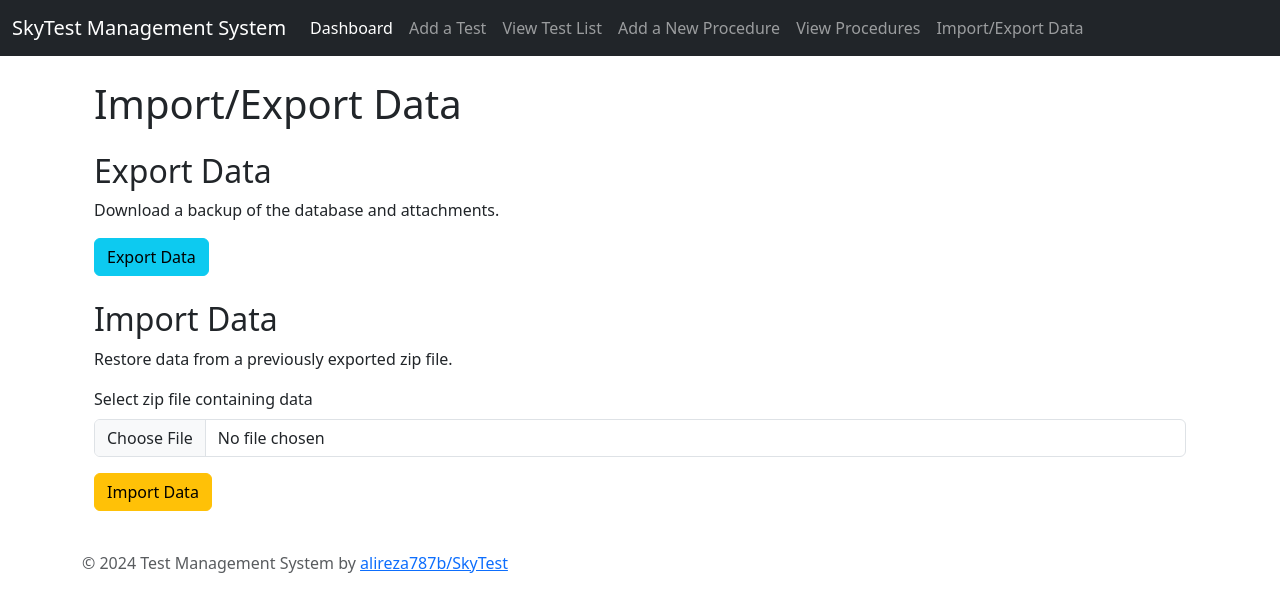
After one commit to alireza787b/SkyTest, a Flask app: page /data-management in a window 1280 px wide. The commit adds this page. Shown: the top 612 px of the page. Run offline with Flask 3, Linux system fonts and the light colour scheme.

Commit message:
import/export option done

```diff
--- a/app/routes.py
+++ b/app/routes.py
@@ -1,10 +1,11 @@
 from datetime import datetime
 import shutil
-from flask import render_template, request, send_from_directory, url_for, redirect, flash
+import zipfile
+from flask import render_template, request, send_file, send_from_directory, url_for, redirect, flash
 import json
 import os
 from . import app, db
-from config import TITLE, JSON_PATH, PROCEDURES_JSON_PATH, UPLOAD_FOLDER
+from config import DATABASE_PATH, TITLE, JSON_PATH, PROCEDURES_JSON_PATH, UPLOAD_FOLDER
 from .utils import convert_to_time, create_test_directory, generate_unique_proc_id, generate_unique_proc_title, save_uploaded_files, try_parse_time
 from app.models import get_procedure_model, get_test_data_model
 from app.forms import load_form_structure
@@ -191,7 +192,7 @@ def delete_test(test_id):
 def list_tests():
     """Lists summaries of all tests."""
     TestData = get_test_data_model()
-    fields = [TestData.id, TestData.test_title, TestData.date if hasattr(TestData, 'date') else None]
+    fields = [TestData.id, TestData.test_title, TestData.created_at if hasattr(TestData, 'date') else None]
     tests = TestData.query.with_entities(*[f for f in fields if f]).all()
     return render_template('tests_list.html', tests=tests)
 
@@ -348,7 +349,7 @@ def edit_procedure(procedure_id):
 @app.route('/procedures')
 def list_procedures():
     Procedure = get_procedure_model()
-    procedures = Procedure.query.order_by(Procedure.date_created.desc()).all()
+    procedures = Procedure.query.order_by(Procedure.created_at).all()
     return render_template('procedures_list.html', procedures=procedures)
 
 
@@ -396,3 +397,79 @@ def download_file(test_id, filename):
     except Exception as e:
         print(f"Error: {e}")  # Log any error
         return "File not found", 404
+
+
+############
+#import/export
+
+@app.route('/data-management')
+def data_management():
+    # Render the Import/Export page template
+    return render_template('import_export.html')
+
+
+
+@app.route('/export_data')
+def export_data():
+    import tempfile
+
+    # Temporary directory to store the database dump and attachments before zipping
+    with tempfile.TemporaryDirectory() as tmpdirname:
+        # Copy the database file
+        shutil.copy2(DATABASE_PATH, tmpdirname)
+        # Copy the attachments directory
+        attachments_backup_dir = os.path.join(tmpdirname, 'attachments')
+        shutil.copytree(UPLOAD_FOLDER, attachments_backup_dir)
+
+        # Create a zip file
+        backup_zip = shutil.make_archive(base_name="backup", format='zip', root_dir=tmpdirname)
+
+        return send_file(backup_zip, as_attachment=True, download_name='backup.zip')
+
+
+@app.route('/import_data', methods=['POST'])
+def import_data():
+    # Check for file in the request
+    if 'importFile' not in request.files:
+        flash('No file part', 'error')
+        return redirect(url_for('data_management'))
+    file = request.files['importFile']
+    if file.filename == '':
+        flash('No selected file', 'error')
+        return redirect(url_for('data_management'))
+
+    # Save the uploaded file temporarily
+    import tempfile
+    with tempfile.NamedTemporaryFile(delete=False) as tmpfile:
+        file.save(tmpfile.name)
+
+        # Ensure it's a zip file
+        if not zipfile.is_zipfile(tmpfile.name):
+            flash('Uploaded file is not a zip file', 'error')
+            os.unlink(tmpfile.name)  # Remove the temp file
+            return redirect(url_for('data_management'))
+
+        # Process the zip file
+        try:
+            with zipfile.ZipFile(tmpfile.name, 'r') as zip_ref:
+                zip_ref.extractall(path=tempfile.gettempdir())
+
+                # Replace the database file
+                extracted_db_path = os.path.join(tempfile.gettempdir(), 'skytest.db')
+                if os.path.exists(extracted_db_path):
+                    shutil.move(extracted_db_path, DATABASE_PATH)
+
+                # Replace the attachments folder
+                extracted_attachments_path = os.path.join(tempfile.gettempdir(), 'attachments')
+                if os.path.exists(extracted_attachments_path):
+                    if os.path.exists(UPLOAD_FOLDER):
+                        shutil.rmtree(UPLOAD_FOLDER)
+                    shutil.move(extracted_attachments_path, UPLOAD_FOLDER)
+
+            flash('Data import successful!', 'success')
+        except Exception as e:
+            flash(f'An error occurred during import: {e}', 'error')
+        finally:
+            os.unlink(tmpfile.name)  # Ensure the temp file is removed after processing
+
+    return redirect(url_for('data_management'))
--- a/app/templates/base.html
+++ b/app/templates/base.html
@@ -32,6 +32,10 @@
                 <li class="nav-item">
                     <a class="nav-link" href="{{ url_for('list_procedures') }}">View Procedures</a>
                 </li>
+                <li class="nav-item">
+                    <a class="nav-link" href="{{ url_for('data_management') }}">Import/Export Data</a>
+                </li>
+
 
                 <!-- Add more navigation items here -->
             </ul>
--- a/app/templates/dashboard.html
+++ b/app/templates/dashboard.html
@@ -32,5 +32,7 @@
 <div class="list-group">
     <a href="{{ url_for('display_form') }}" class="list-group-item list-group-item-action">Add a Test</a>
     <a href="{{ url_for('display_procedure_form') }}" class="list-group-item list-group-item-action">Add a New Procedure</a>
+    <a href="{{ url_for('data_management') }}" class="list-group-item list-group-item-action">Import/Export Data</a>
+
 </div>
 {% endblock %}
--- /dev/null
+++ b/app/templates/import_export.html
@@ -0,0 +1,33 @@
+{% extends "base.html" %}
+
+{% block title %}Import/Export Data{% endblock %}
+
+{% block content %}
+<div class="container my-4">
+    {% with messages = get_flashed_messages(with_categories=true) %}
+        {% if messages %}
+            {% for category, message in messages %}
+                <div class="alert alert-{{ category }}">{{ message }}</div>
+            {% endfor %}
+        {% endif %}
+    {% endwith %}
+    <h1>Import/Export Data</h1>
+    <div class="my-4">
+        <h2>Export Data</h2>
+        <p>Download a backup of the database and attachments.</p>
+        <a href="{{ url_for('export_data') }}" class="btn btn-info">Export Data</a>
+    </div>
+
+    <div class="my-4">
+        <h2>Import Data</h2>
+        <p>Restore data from a previously exported zip file.</p>
+        <form action="{{ url_for('import_data') }}" method="post" enctype="multipart/form-data">
+            <div class="mb-3">
+                <label for="importFile" class="form-label">Select zip file containing data</label>
+                <input class="form-control" type="file" id="importFile" name="importFile" required>
+            </div>
+            <button type="submit" class="btn btn-warning">Import Data</button>
+        </form>
+    </div>
+</div>
+{% endblock %}
--- a/app/templates/procedures_list.html
+++ b/app/templates/procedures_list.html
@@ -20,7 +20,7 @@
             <tr data-href="{{ url_for('view_procedure', procedure_id=procedure.id) }}" style="cursor:pointer;">
                 <th scope="row">{{ procedure.id }}</th>
                 <td>{{ procedure.title }}</td>
-                <td>{{ procedure.date }}</td>
+                <td>{{ procedure.created_at }}</td>
                 <td>
                     <a href="{{ url_for('edit_procedure', procedure_id=procedure.id) }}" class="btn btn-primary btn-sm">Edit</a>
                     <a href="#" onclick="event.preventDefault(); confirmDelete({{ procedure.id }});" class="btn btn-danger btn-sm">Delete</a>
--- a/app/templates/tests_list.html
+++ b/app/templates/tests_list.html
@@ -20,7 +20,7 @@
             <tr data-href="{{ url_for('view_test', test_id=test.id) }}" style="cursor:pointer;">
                 <th scope="row">{{ test.id }}</th>
                 <td>{{ test.test_title }}</td>
-                <td>{{ test.date }}</td>
+                <td>{{ test.created_at }}</td>
                 <td>
                     <a href="{{ url_for('edit_test', test_id=test.id) }}" class="btn btn-primary btn-sm">Edit</a>
                     <a href="#" onclick="event.preventDefault(); confirmDelete({{ test.id }});" class="btn btn-danger btn-sm">Delete</a>
--- a/config.py
+++ b/config.py
@@ -11,3 +11,6 @@ JSON_PATH = "app/definitions/tests_structure.json"
 PROCEDURES_JSON_PATH = "app/definitions/procedures_structure.json"
 
 UPLOAD_FOLDER = os.path.join(os.path.dirname(os.path.abspath(__file__)), 'attachments')
+
+# Add these configurations to your config.py
+DATABASE_PATH = os.path.join("instance", 'skytest.db')
```
Also changed, not shown: 1 other file.
